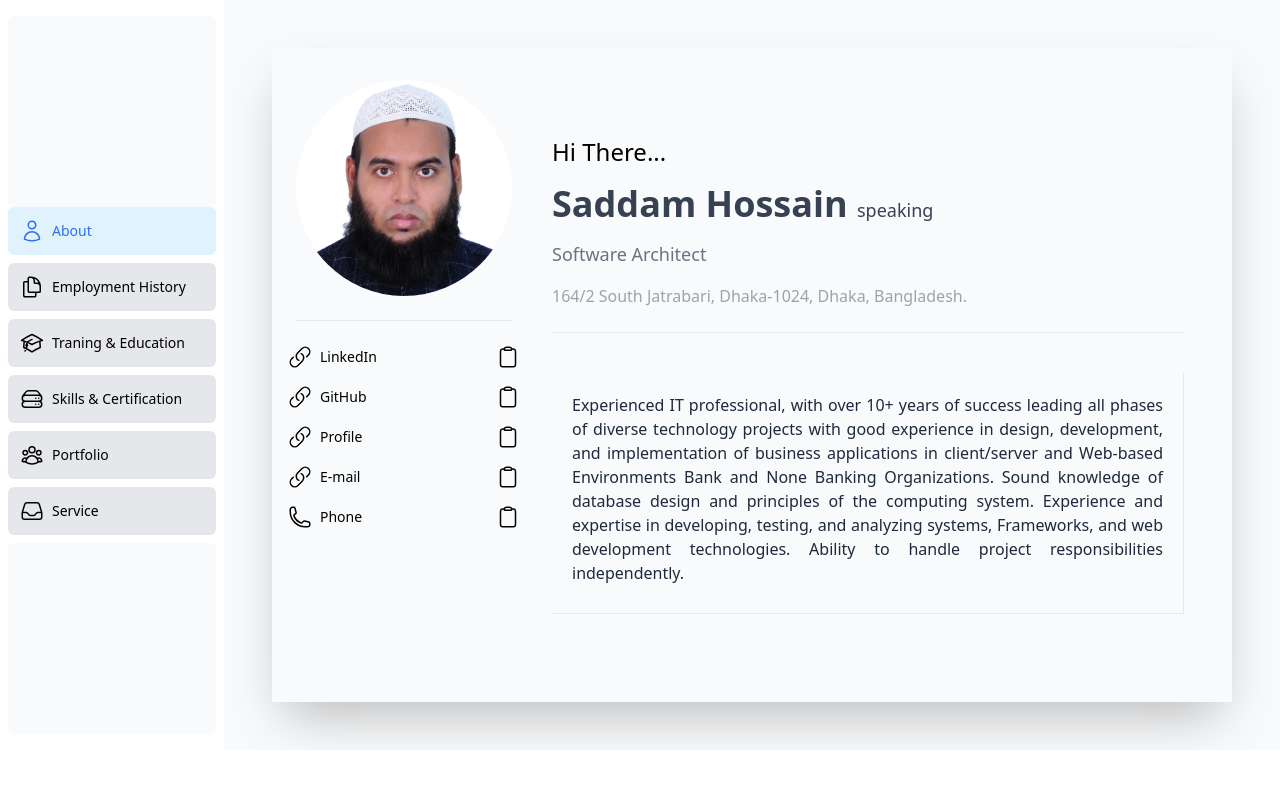
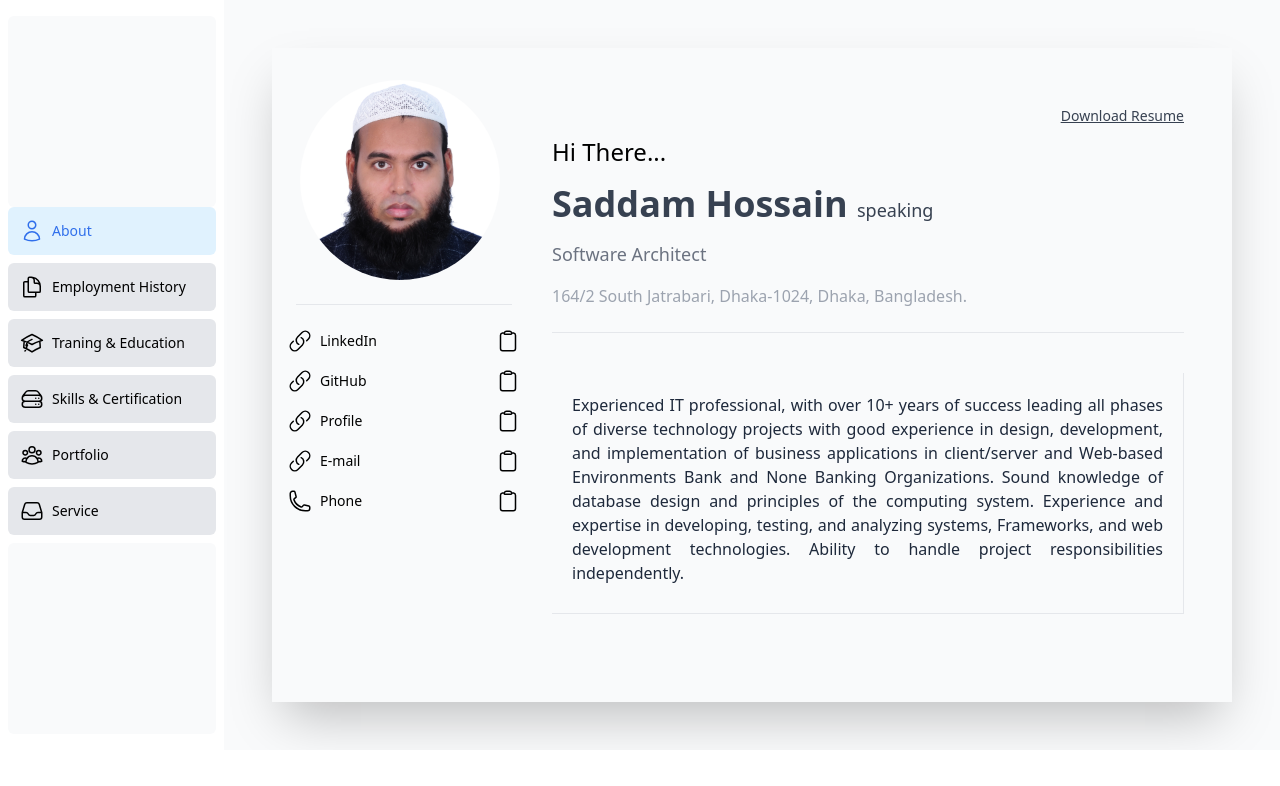
Before and after one commit to saddam311291/saddam311291.github.io, a Next.js app: page / in a window 1280 px wide. Shown: the top 786 px of the page. Built offline with nearby package versions, Linux system fonts and the light colour scheme.

Commit message:
resume link added

```diff
--- a/app/pages/portfolio/(overview)/page.tsx
+++ b/app/pages/portfolio/(overview)/page.tsx
@@ -16,7 +16,7 @@ export default async function Page() {
 
         {/* <Education></Education> */}
         {/* <Traning></Traning> */}
-
+        Pages Details Comming Soon......!
 
         </div>
       </div>
--- a/app/pages/service/(overview)/page.tsx
+++ b/app/pages/service/(overview)/page.tsx
@@ -16,6 +16,7 @@ export default async function Page() {
 
         {/* <Education></Education> */}
         {/* <Traning></Traning> */}
+             Pages Details Comming Soon......!
 
         </div>
       </div>
--- a/app/ui/summary/appimage.tsx
+++ b/app/ui/summary/appimage.tsx
@@ -8,7 +8,7 @@ export default function AppImage(){
        <div className="flex items-center justify-center border-b pb-4">
             <div className="mb-2 flex items-center">
               <Image src={profilePicture} className="mr-2 rounded-full"
-                width={400}  height={400} alt= 'profile picture' />
+                width={200}  height={200} alt= 'profile picture' />
               </div>
         </div>
 
--- a/app/ui/summary/summarytext.tsx
+++ b/app/ui/summary/summarytext.tsx
@@ -1,15 +1,44 @@
-
+'use client';
+import clsx from 'clsx';
+import { usePathname } from 'next/navigation';
 export default function SummaryText() {
+  const pathname = usePathname();
   return (
     <div className="flex h-full flex-col px-3 py-4  md:px-4">
-    <div className="flex items-center justify-between border-b  pb-4">
+    <div className="flex   justify-between border-b  pb-4">
+
+
           <div className="mb-2 flex items-center">
             <div>
+
               <h4 className="mt-10 text-sm md:text-2xl ">Hi There...</h4>
               <h4 className="my-4 text-gray-700 font-bold text-xl md:text-4xl">Saddam Hossain <span className='font-normal text-sm md:text-lg'>speaking</span></h4>
               <h4 className="text-sm  text-gray-500  md:text-lg "> Software Architect </h4>
               <h4 className="mt-4 text-xs  text-gray-400  md:text-base ">164/2 South Jatrabari, Dhaka-1024, Dhaka, Bangladesh.</h4>
             </div>
+          </div>
+          <div className="mb-2 flex ">
+
+
+              <h4 className=" text-sm font-bold  text-gray-700 "><u>
+
+
+
+                <a
+              href={"/Saddam_Hossain_Resume.pdf"}
+              className={clsx(
+                'flex h-[40px] grow items-center justify-left gap-2 rounded-md p-0 text-sm font-medium hover:bg-sky-100 hover:text-blue-600 md:flex-none md:justify-start md:p-4 md:px-0',
+                {
+                'bg-sky-100 text-blue-600': pathname === "/Saddam_Hossain_Resume.pdf",
+                },
+              )}
+              target= "_blank"  >
+
+          Download Resume
+            </a>
+                </u></h4>
+
+
           </div>
      </div>
      <div className="flex items-center justify-between border-b border-r  my-10 p-5">
```
Also changed, not shown: 1 other file (tests, documents, lock files or other folders).
